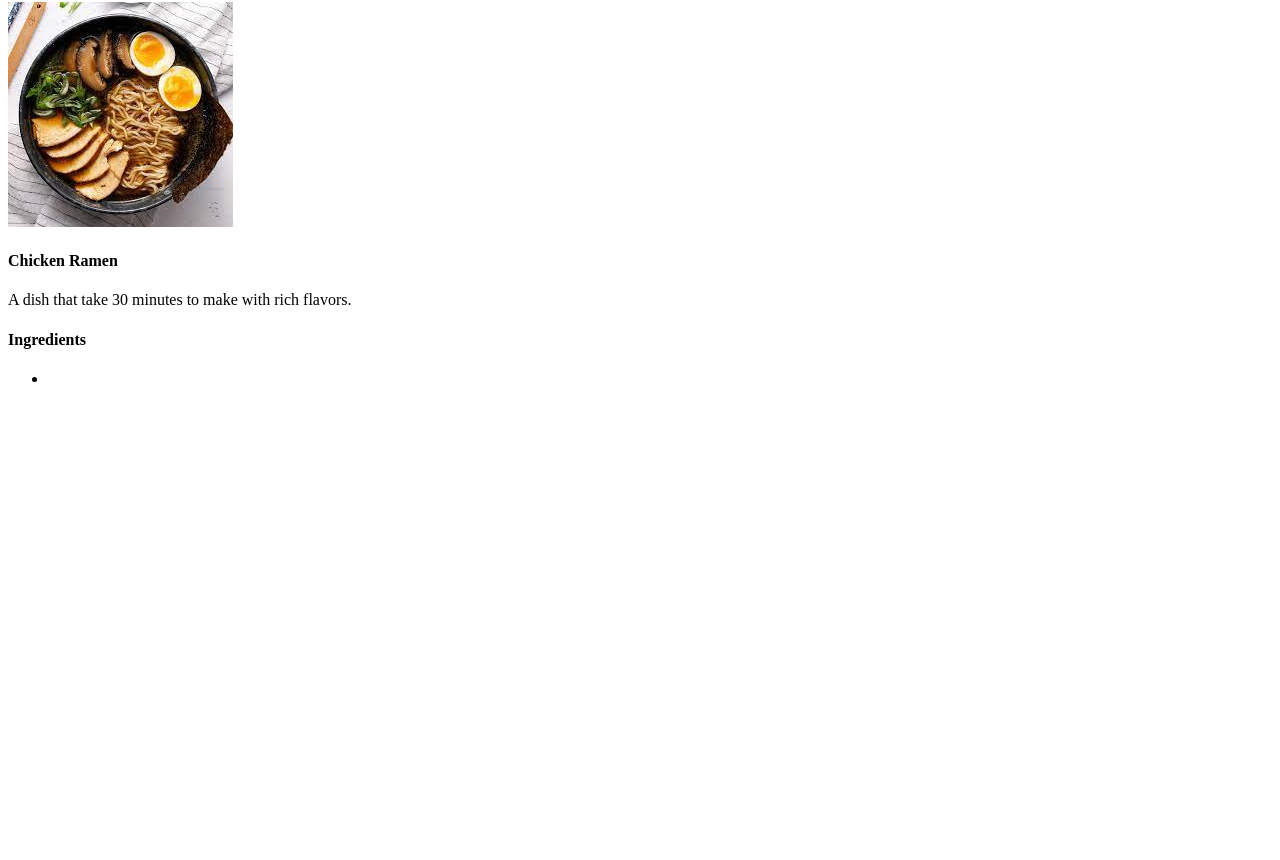
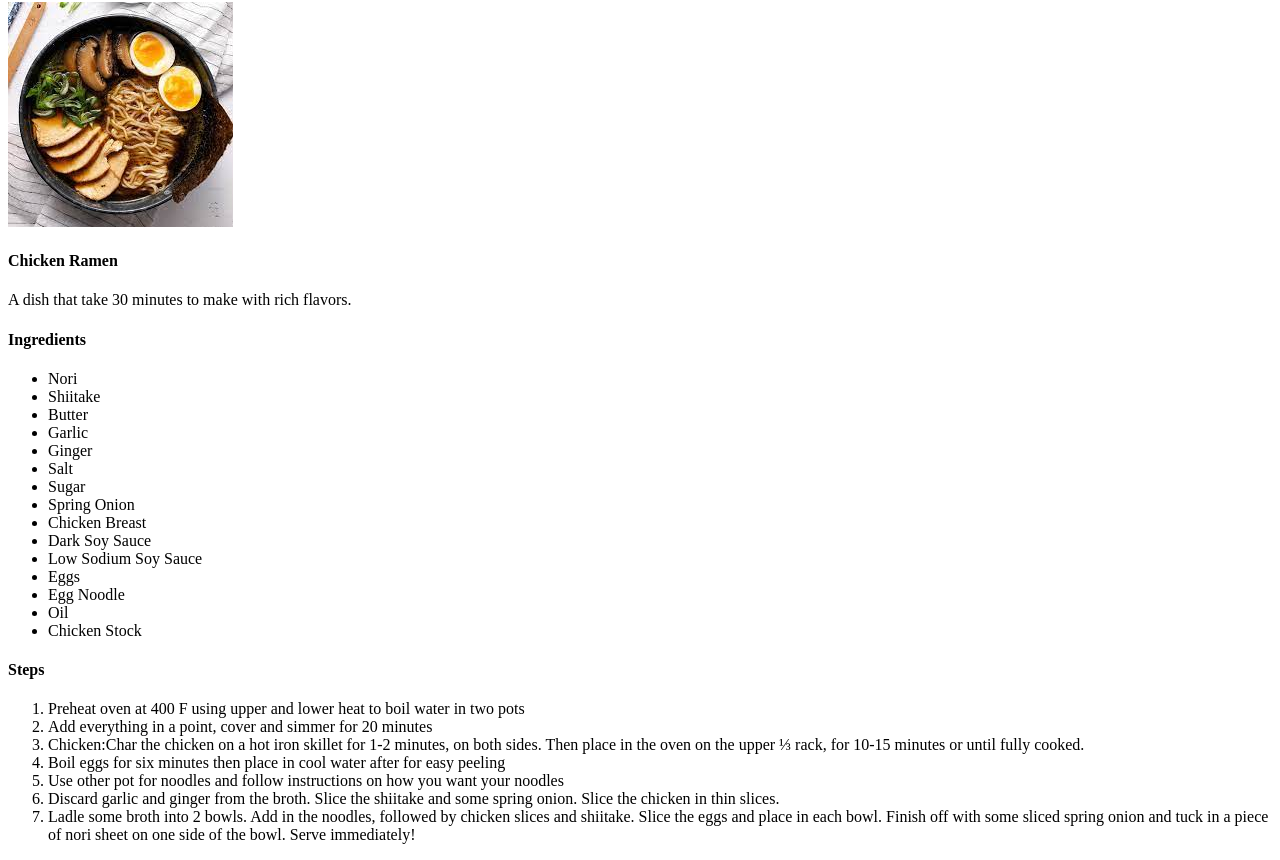
Before and after one commit to kevindavidly/odin-recipes, a plain HTML site: page recipes/ramen.html in a window 1280 px wide. Shown: the part 78-938 px from the top of the page. Before the commit the page ends 800 px from the top, so only its background shows below. Drawn offline with Linux system fonts and the light colour scheme.

```diff
--- a/recipes/ramen.html
+++ b/recipes/ramen.html
@@ -15,8 +15,32 @@
     <p>A dish that take 30 minutes to make with rich flavors.</p>
     <h4>Ingredients</h4>
     <ul>
-        <li></li>
+        <li>Nori</li>
+        <li>Shiitake</li>
+        <li>Butter</li>
+        <li>Garlic</li>
+        <li>Ginger</li>
+        <li>Salt</li>
+        <li>Sugar</li>
+        <li>Spring Onion</li>
+        <li>Chicken Breast</li>
+        <li>Dark Soy Sauce</li>
+        <li>Low Sodium Soy Sauce</li>
+        <li>Eggs</li>
+        <li>Egg Noodle</li>
+        <li>Oil</li>
+        <li>Chicken Stock</li>
     </ul>
+    <h4>Steps</h4>
+    <ol>
+        <li>Preheat oven at 400 F using upper and lower heat to boil water in two pots</li>
+        <li>Add everything in a point, cover and simmer for 20 minutes </li>
+        <li>Chicken:Char the chicken on a hot iron skillet for 1-2 minutes, on both sides. Then place in the oven on the upper ⅓ rack, for 10-15 minutes or until fully cooked. </li>
+        <li>Boil eggs for six minutes then place in cool water after for easy peeling</li>
+        <li>Use other pot for noodles and follow instructions on how you want your noodles</li>
+        <li>Discard garlic and ginger from the broth. Slice the shiitake and some spring onion. Slice the chicken in thin slices.</li>
+        <li>Ladle some broth into 2 bowls. Add in the noodles, followed by chicken slices and shiitake. Slice the eggs and place in each bowl. Finish off with some sliced spring onion and tuck in a piece of nori sheet on one side of the bowl. Serve immediately!</li>
+    </ol>
 </body>
 
 </html>
```
Also changed, not shown: index.html (+5 -1 lines), recipes/meatloaf.html (added, +37 -0 lines), recipes/meatloaf.jpg (added).
